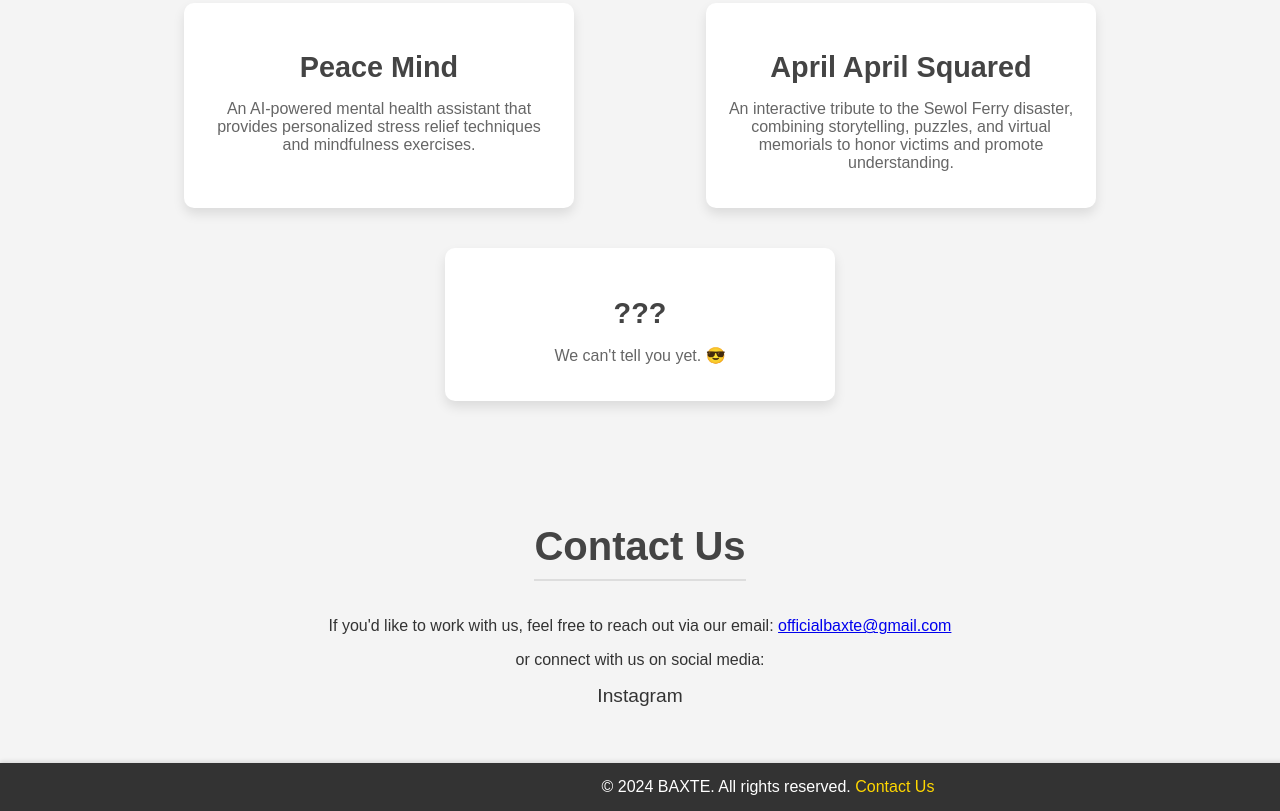
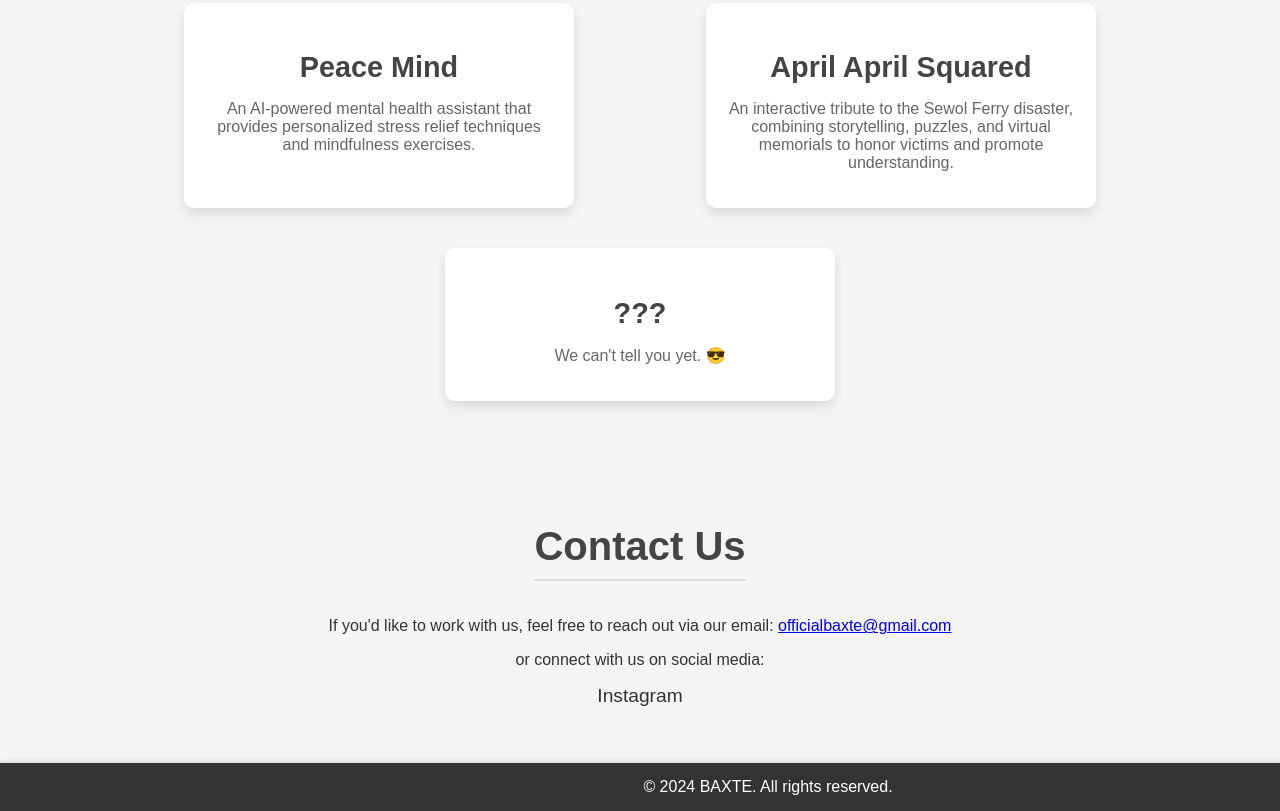
Before and after one commit to software1146/BAXTE_web, a plain HTML site: page index.html in a window 1280 px wide. Shown: the part 1573-2384 px from the top of the page. Drawn offline with Linux system fonts and the light colour scheme.

Commit message:
Update index.html

```diff
--- a/index.html
+++ b/index.html
@@ -170,6 +170,7 @@
             text-decoration: underline;
         }
 
+
         /* Contact Form */
         form {
             max-width: 600px;
@@ -309,7 +310,7 @@
 
     <!-- Footer Section -->
     <footer>
-        <p>&copy; 2024 BAXTE. All rights reserved. <a href="mailto:officialbaxte@gmail.com">Contact Us</a></p>
+        <p>&copy; 2024 BAXTE. All rights reserved.</p>
     </footer>
 
     <!-- Internal JavaScript for interactions -->
```
